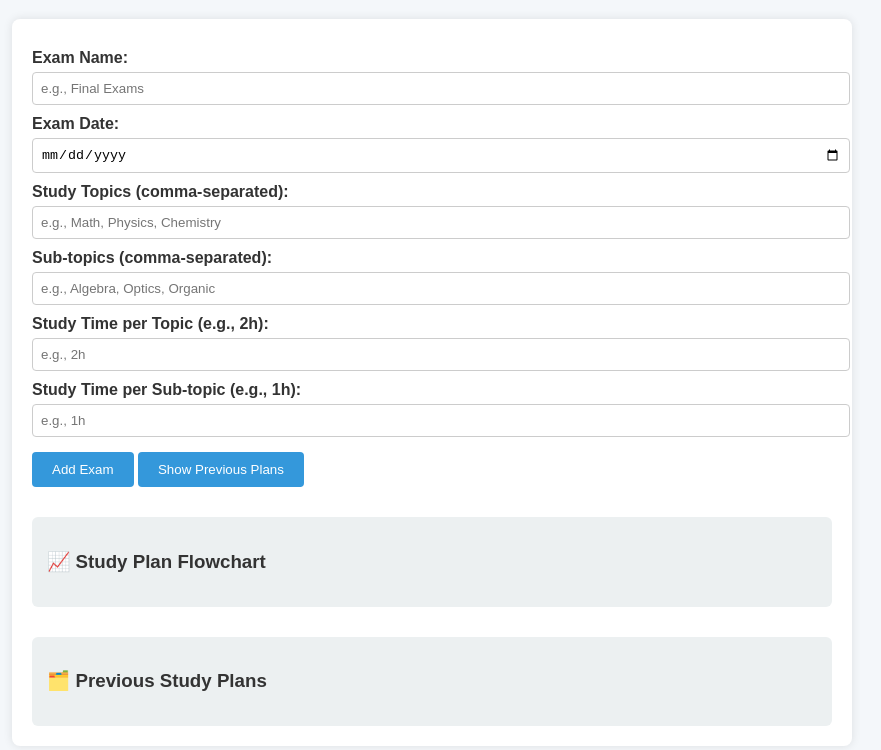
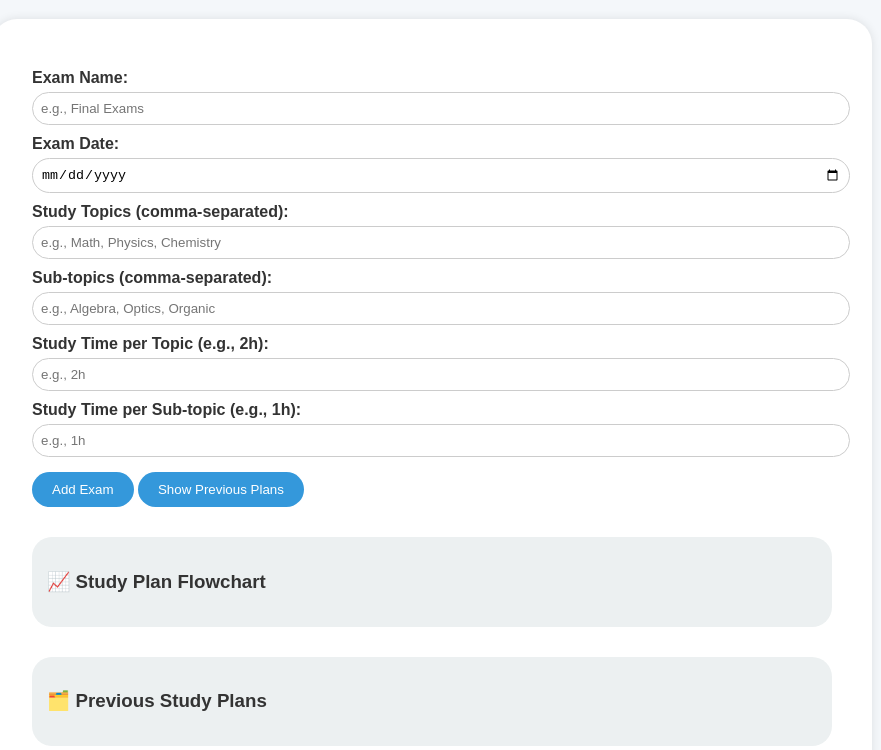
Before and after one commit to Guptha747458/Exam-Countdown-Study-Planner, a plain HTML site: page index.html in a window 1280 px wide. Shown: the part 62-812 px from the top of the page, without its empty margins (208-1089 px from the left). Drawn offline with Linux system fonts and the light colour scheme; a script that the page names is missing.

Commit message:
Styles.css

```diff
--- a/Styles.css
+++ b/Styles.css
@@ -12,8 +12,8 @@ h1 {
         max-width: 800px;
         margin: auto;
         background: #fff;
-        padding: 20px;
-        border-radius: 8px;
+        padding: 40px;
+        border-radius: 25px;
         box-shadow: 0 0 10px rgba(0,0,0,0.1);
 }
 label {
@@ -26,7 +26,7 @@ input {
         padding: 8px;
         margin-top: 5px;
         border: 1px solid #ccc;
-        border-radius: 4px;
+        border-radius: 30px;
 }
 button {
         margin-top: 15px;
@@ -34,8 +34,9 @@ button {
         background: #3498db;
         color: white;
         border: none;
-        border-radius: 4px;
+        border-radius: 30px;
         cursor: pointer;
+        box-shadow: #2c3e50;
 }
 button:hover {
         background: #2980b9;
@@ -44,7 +45,7 @@ button:hover {
         margin-top: 30px;
         padding: 15px;
         background: #ecf0f1;
-        border-radius: 6px;
+        border-radius: 20px;
 }
 .topic-node {
         background: #dff9fb;
```
